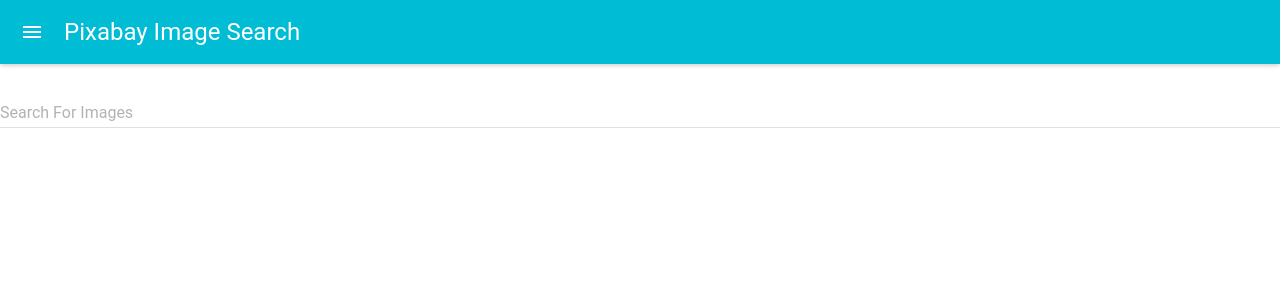
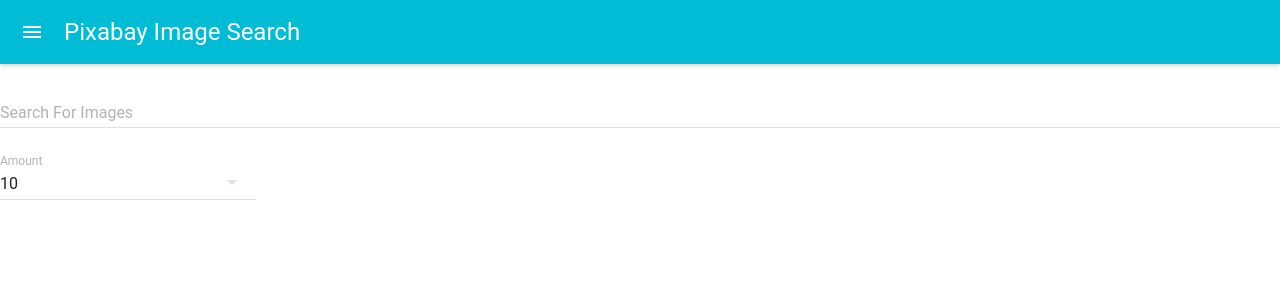
Before and after one commit to alhansrisuk/pixabay-search, a React (Create React App) app: page / in a window 1280 px wide. Shown: the top 300 px of the page. Built offline with nearby package versions, Linux system fonts and the light colour scheme.

Commit message:
added select menu item option

```diff
--- a/src/components/search/Search.js
+++ b/src/components/search/Search.js
@@ -1,6 +1,7 @@
 import React, { Component } from 'react';
 import TextField from 'material-ui/TextField';
 import SelectField from 'material-ui/SelectField';
+import MenuItem from 'material-ui/MenuItem';
 
 class Search extends Component {
     state = {
@@ -21,6 +22,19 @@ class Search extends Component {
             floatingLabelText="Search For Images"
             fullWidth={true}
             />
+            <br/>
+        <SelectField
+          name="amount"
+          floatingLabelText="Amount"
+          value={this.state.amount}
+          onChange={this.onAmountChange}
+        >
+          <MenuItem value={5} primaryText="5" />
+          <MenuItem value={10} primaryText="10" />
+          <MenuItem value={15} primaryText="15" />
+          <MenuItem value={30} primaryText="30" />
+          <MenuItem value={50} primaryText="50" />
+        </SelectField>
       </div>
     );
   }
```
